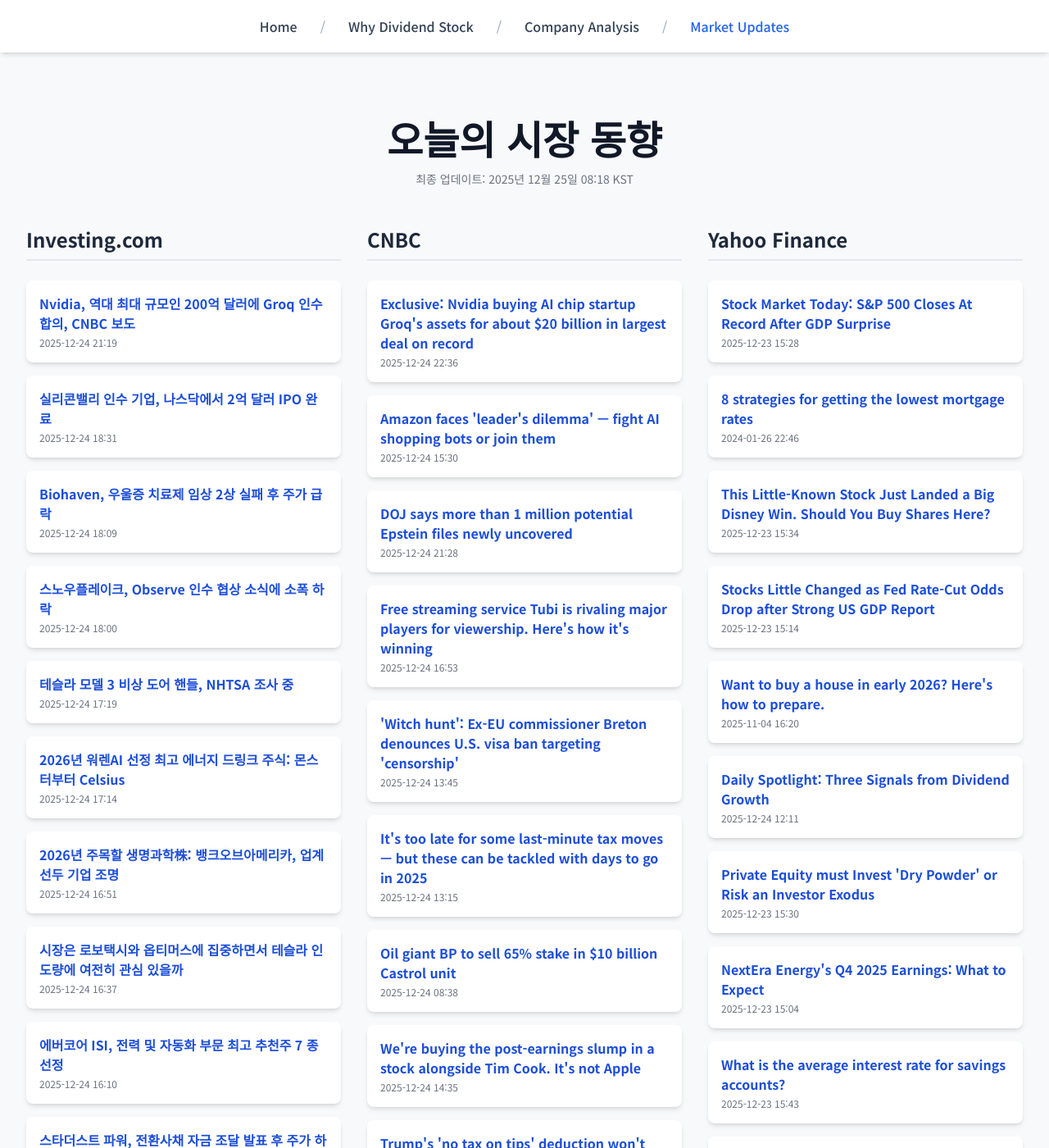
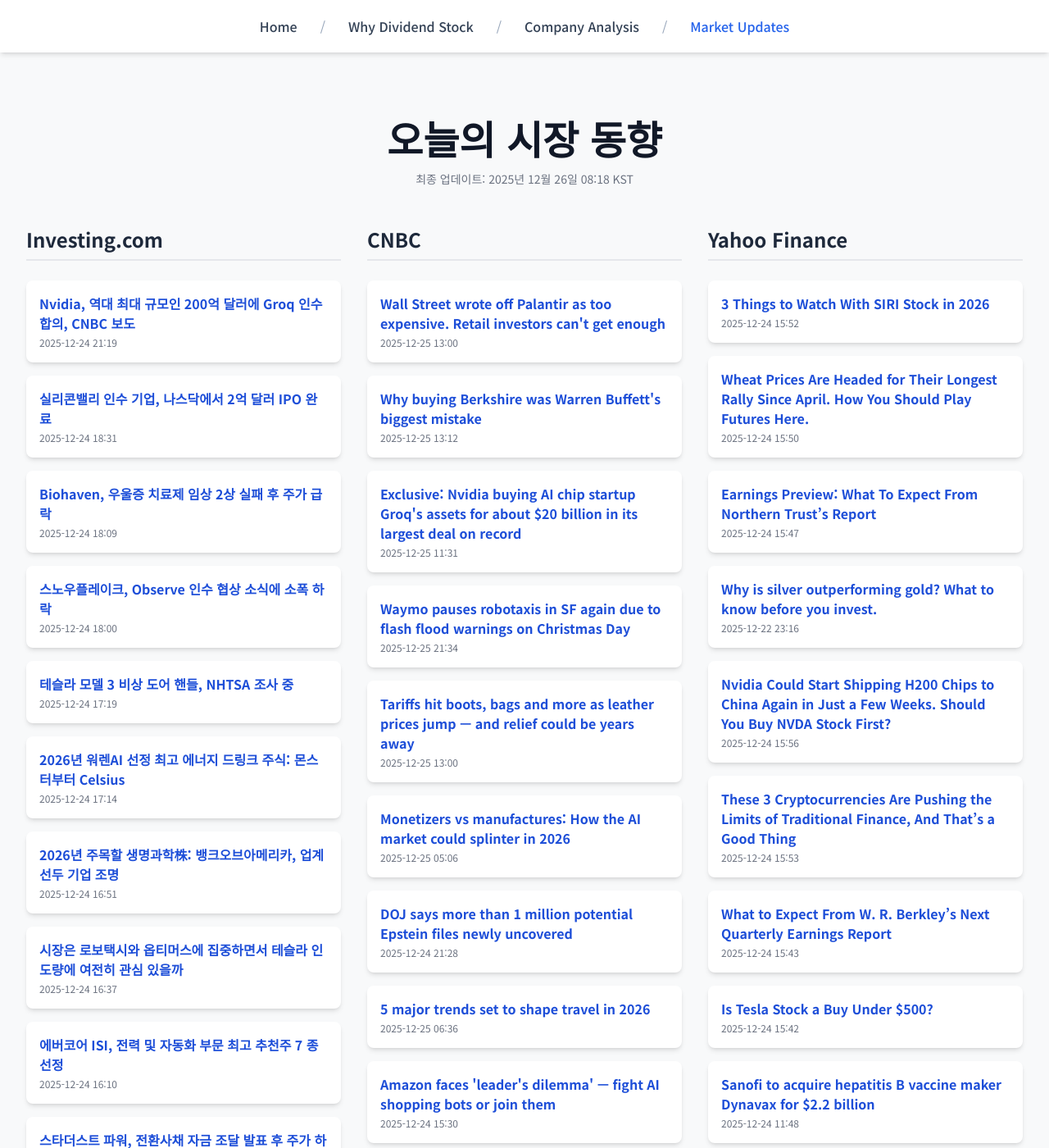
Before and after one commit to Kay-Hwang/my-company-analysis, a Jekyll site: the page built from market-updates.html, in a window 1280 px wide and 1400 px high. Shown: the whole window at 82% size. Built offline with Jekyll 4.4.1, drawn with Linux system fonts in a browser that asks for light colours; nearby versions of some CDN libraries; a script that is not in the unit is left out; some of the changed text lies outside the part shown.

Commit message:
Update daily data

```diff
--- a/_data/latest_data.json
+++ b/_data/latest_data.json
@@ -1,5 +1,5 @@
 {
-  "lastUpdated": "2025년 12월 25일 08:18 KST",
+  "lastUpdated": "2025년 12월 26일 08:18 KST",
   "news": {
     "investing": [
       {
@@ -65,10 +65,52 @@
     ],
     "cnbc": [
       {
-        "title": "Exclusive: Nvidia buying AI chip startup Groq's assets for about $20 billion in largest deal on record",
+        "title": "Wall Street wrote off Palantir as too expensive. Retail investors can't get enough",
+        "link": "https://www.cnbc.com/2025/12/25/palantir-retail-investors-valuation-karp.html",
+        "pubDate": "Thu, 25 Dec 2025 13:00:01 GMT",
+        "summary": "The stock, which made its market debut in 2020, is an indisputable star of the retail investing world."
+      },
+      {
+        "title": "Why buying Berkshire was Warren Buffett's biggest mistake",
+        "link": "https://www.cnbc.com/2025/12/25/why-buying-berkshire-was-warren-buffetts-biggest-mistake.html",
+        "pubDate": "Thu, 25 Dec 2025 13:12:55 GMT",
+        "summary": "As Warren Buffett goes into his last week as Berkshire Hathaway's CEO, a 2010 CNBC video clip has him explaining why buying the company was his biggest mistake."
+      },
+      {
+        "title": "Exclusive: Nvidia buying AI chip startup Groq's assets for about $20 billion in its largest deal on record",
         "link": "https://www.cnbc.com/2025/12/24/nvidia-buying-ai-chip-startup-groq-for-about-20-billion-biggest-deal.html",
-        "pubDate": "Wed, 24 Dec 2025 22:36:51 GMT",
+        "pubDate": "Thu, 25 Dec 2025 11:31:17 GMT",
         "summary": "Nvidia is making its largest purchase ever, acquiring assets from nine-year-old chip startup Groq for about $20 billion."
+      },
+      {
+        "title": "Waymo pauses robotaxis in SF again due to flash flood warnings on Christmas Day",
+        "link": "https://www.cnbc.com/2025/12/25/waymo-pauses-robotaxis-in-sf-again-due-to-flash-flood-warnings-on-christmas-day.html",
+        "pubDate": "Thu, 25 Dec 2025 21:34:07 GMT",
+        "summary": "Waymo again paused it robotaxi service, citing a flash flood warning on Christmas Day."
+      },
+      {
+        "title": "Tariffs hit boots, bags and more as leather prices jump — and relief could be years away",
+        "link": "https://www.cnbc.com/2025/12/25/leather-prices-tariffs-trump-boots-handbags-furniture-twisted-x.html",
+        "pubDate": "Thu, 25 Dec 2025 13:00:01 GMT",
+        "summary": "Leather prices are expected to continue rising in 2026 as Trump's tariffs crimple a global supply-chain while domestic manufacturing and cattle herds are down."
+      },
+      {
+        "title": "Monetizers vs manufactures: How the AI market could splinter in 2026",
+        "link": "https://www.cnbc.com/2025/12/25/how-the-ai-market-could-splinter-in-2026-.html",
+        "pubDate": "Thu, 25 Dec 2025 05:06:31 GMT",
+        "summary": "AI infrastructure firms are set to win from the evolution of once asset-light Big Tech firms."
+      },
+      {
+        "title": "DOJ says more than 1 million potential Epstein files newly uncovered",
+        "link": "https://www.cnbc.com/2025/12/24/epstein-files-senators-call-for-audit-into-dojs-release.html",
+        "pubDate": "Wed, 24 Dec 2025 21:28:47 GMT",
+        "summary": "A bipartisan group of Senators on Wednesday said the Trump administration violated the law by failing to release the records in full last week."
+      },
+      {
+        "title": "5 major trends set to shape travel in 2026",
+        "link": "https://www.cnbc.com/2025/12/25/5-major-trends-set-to-shape-travel-in-2026.html",
+        "pubDate": "Thu, 25 Dec 2025 06:36:23 GMT",
+        "summary": "Travel in 2026 is expected to emphasize less-traveled destinations, decision-free planning, wellness retreats, nostalgia trips & AI‑powered hotel stays."
       },
       {
         "title": "Amazon faces 'leader's dilemma' — fight AI shopping bots or join them",
@@ -77,114 +119,72 @@
         "summary": "Agents like OpenAI's Instant Checkout and Perplexity's Instant Buy threaten to reshape the e-commerce landscape."
       },
       {
-        "title": "DOJ says more than 1 million potential Epstein files newly uncovered",
-        "link": "https://www.cnbc.com/2025/12/24/epstein-files-senators-call-for-audit-into-dojs-release.html",
-        "pubDate": "Wed, 24 Dec 2025 21:28:47 GMT",
-        "summary": "A bipartisan group of Senators on Wednesday said the Trump administration violated the law by failing to release the records in full last week."
-      },
-      {
-        "title": "Free streaming service Tubi is rivaling major players for viewership. Here's how it's winning",
-        "link": "https://www.cnbc.com/2025/12/24/tubi-fox-streaming-free.html",
-        "pubDate": "Wed, 24 Dec 2025 16:53:21 GMT",
-        "summary": "Fox's Tubi outpaced Peacock and HBO Max for share of streaming minutes in Nielsen's November Gauge report."
-      },
-      {
-        "title": "'Witch hunt': Ex-EU commissioner Breton denounces U.S. visa ban targeting 'censorship'",
-        "link": "https://www.cnbc.com/2025/12/24/us-bans-visas-for-ex-eu-commissioner-over-alleged-censorship.html",
-        "pubDate": "Wed, 24 Dec 2025 13:45:42 GMT",
-        "summary": "The former EU commissioner and four anti-disinformation campaigners were the subject of U.S. travel sanctions."
-      },
-      {
-        "title": "It's too late for some last-minute tax moves — but these can be tackled with days to go in 2025",
-        "link": "https://www.cnbc.com/2025/12/24/last-minute-tax-moves-2025.html",
-        "pubDate": "Wed, 24 Dec 2025 13:15:02 GMT",
-        "summary": "There's still time to boost your refund or reduce your tax bill for 2025. But your last chance is Dec. 31."
-      },
-      {
-        "title": "Oil giant BP to sell 65% stake in $10 billion Castrol unit",
-        "link": "https://www.cnbc.com/2025/12/24/bp-to-sell-65percent-stake-in-10-billion-castrol-lubricants-to-stonepeak.html",
-        "pubDate": "Wed, 24 Dec 2025 08:38:34 GMT",
-        "summary": "The oil giant is looking to divest $20 billion of its assets by the end of 2027."
-      },
-      {
         "title": "We're buying the post-earnings slump in a stock alongside Tim Cook. It's not Apple",
         "link": "https://www.cnbc.com/2025/12/24/were-buying-the-post-earnings-slump-in-a-stock-alongside-tim-cook-its-not-apple.html",
         "pubDate": "Wed, 24 Dec 2025 14:35:21 GMT",
         "summary": "We're scooping up shares of struggling company on a confidence-inducing signal from the board of directors that a bottom could be forming."
-      },
-      {
-        "title": "Trump's 'no tax on tips' deduction won't benefit some tipped workers. Here's why",
-        "link": "https://www.cnbc.com/2025/12/23/no-tax-on-tips-who-benefits.html",
-        "pubDate": "Wed, 24 Dec 2025 14:32:41 GMT",
-        "summary": "Millions could be eligible for Trump's \"no tax on tips\" deduction for the upcoming tax season. But some workers won't benefit from the tax break, experts say."
-      },
-      {
-        "title": "Supreme Court rejects Trump's bid to send National Guard to Chicago",
-        "link": "https://www.cnbc.com/2025/12/23/supreme-court-trump-national-guard-chicago.html",
-        "pubDate": "Tue, 23 Dec 2025 21:57:17 GMT",
-        "summary": "In an unsigned decision released on Tuesday, the court said Trump lacked the authority to federalize troops in Chicago."
       }
     ],
     "yahoo": [
       {
-        "title": "Stock Market Today: S&P 500 Closes At Record  After GDP Surprise",
-        "link": "https://finance.yahoo.com/news/stock-market-today-p-500-152831702.html",
-        "pubDate": "2025-12-23T15:28:31Z",
-        "summary": "Stock Market Today: S&P 500 Closes At Record  After GDP Surprise"
+        "title": "3 Things to Watch With SIRI Stock in 2026",
+        "link": "https://finance.yahoo.com/news/3-things-watch-siri-stock-155200066.html",
+        "pubDate": "2025-12-24T15:52:00Z",
+        "summary": "3 Things to Watch With SIRI Stock in 2026"
       },
       {
-        "title": "8 strategies for getting the lowest mortgage rates",
-        "link": "https://finance.yahoo.com/personal-finance/mortgages/article/8-strategies-for-getting-the-lowest-mortgage-rates-224601064.html",
-        "pubDate": "2024-01-26T22:46:01Z",
-        "summary": "8 strategies for getting the lowest mortgage rates"
+        "title": "Wheat Prices Are Headed for Their Longest Rally Since April. How You Should Play Futures Here.",
+        "link": "https://finance.yahoo.com/news/wheat-prices-headed-longest-rally-155037133.html",
+        "pubDate": "2025-12-24T15:50:37Z",
+        "summary": "Wheat Prices Are Headed for Their Longest Rally Since April. How You Should Play Futures Here."
       },
       {
-        "title": "This Little-Known Stock Just Landed a Big Disney Win. Should You Buy Shares Here?",
-        "link": "https://finance.yahoo.com/news/little-known-stock-just-landed-153403383.html",
-        "pubDate": "2025-12-23T15:34:03Z",
-        "summary": "This Little-Known Stock Just Landed a Big Disney Win. Should You Buy Shares Here?"
+        "title": "Earnings Preview: What To Expect From Northern Trust’s Report",
+        "link": "https://finance.yahoo.com/news/earnings-preview-expect-northern-trust-154759235.html",
+        "pubDate": "2025-12-24T15:47:59Z",
+        "summary": "Earnings Preview: What To Expect From Northern Trust’s Report"
       },
       {
-        "title": "Stocks Little Changed as Fed Rate-Cut Odds Drop after Strong US GDP Report",
-        "link": "https://finance.yahoo.com/news/stocks-little-changed-fed-rate-151444636.html",
-        "pubDate": "2025-12-23T15:14:44Z",
-        "summary": "Stocks Little Changed as Fed Rate-Cut Odds Drop after Strong US GDP Report"
+        "title": "Why is silver outperforming gold? What to know before you invest.",
+        "link": "https://finance.yahoo.com/personal-finance/investing/article/why-is-silver-outperforming-gold-what-to-know-before-you-invest-231615030.html",
+        "pubDate": "2025-12-22T23:16:15Z",
+        "summary": "Why is silver outperforming gold? What to know before you invest."
       },
       {
-        "title": "Want to buy a house in early 2026? Here's how to prepare.",
-        "link": "https://finance.yahoo.com/personal-finance/mortgages/article/want-to-buy-a-house-in-the-first-half-of-2026-162052519.html",
-        "pubDate": "2025-11-04T16:20:52Z",
-        "summary": "Want to buy a house in early 2026? Here's how to prepare."
+        "title": "Nvidia Could Start Shipping H200 Chips to China Again in Just a Few Weeks. Should You Buy NVDA Stock First?",
+        "link": "https://finance.yahoo.com/news/nvidia-could-start-shipping-h200-155610642.html",
+        "pubDate": "2025-12-24T15:56:10Z",
+        "summary": "Nvidia Could Start Shipping H200 Chips to China Again in Just a Few Weeks. Should You Buy NVDA Stock First?"
       },
       {
-        "title": "Daily Spotlight: Three Signals from Dividend Growth",
-        "link": "https://finance.yahoo.com/research/reports/ARGUS_45685_MarketOutlook_1766578302000?yptr=yahoo&ncid=yahooproperties_plusresear_nm5q6ze1cei",
-        "pubDate": "2025-12-24T12:11:42Z",
-        "summary": "Daily Spotlight: Three Signals from Dividend Growth"
+        "title": "These 3 Cryptocurrencies Are Pushing the Limits of Traditional Finance, And That’s a Good Thing",
+        "link": "https://finance.yahoo.com/news/3-cryptocurrencies-pushing-limits-traditional-155321199.html",
+        "pubDate": "2025-12-24T15:53:21Z",
+        "summary": "These 3 Cryptocurrencies Are Pushing the Limits of Traditional Finance, And That’s a Good Thing"
       },
       {
-        "title": "Private Equity must Invest 'Dry Powder' or Risk an Investor Exodus",
-        "link": "https://finance.yahoo.com/news/private-equity-must-invest-dry-153000397.html",
-        "pubDate": "2025-12-23T15:30:00Z",
-        "summary": "Private Equity must Invest 'Dry Powder' or Risk an Investor Exodus"
+        "title": "What to Expect From W. R. Berkley’s Next Quarterly Earnings Report",
+        "link": "https://finance.yahoo.com/news/expect-w-r-berkley-next-154359688.html",
+        "pubDate": "2025-12-24T15:43:59Z",
+        "summary": "What to Expect From W. R. Berkley’s Next Quarterly Earnings Report"
       },
       {
-        "title": "NextEra Energy's Q4 2025 Earnings: What to Expect",
-        "link": "https://finance.yahoo.com/news/nextera-energys-q4-2025-earnings-150416635.html",
-        "pubDate": "2025-12-23T15:04:16Z",
-        "summary": "NextEra Energy's Q4 2025 Earnings: What to Expect"
+        "title": "Is Tesla Stock a Buy Under $500?",
+        "link": "https://finance.yahoo.com/news/tesla-stock-buy-under-500-154233923.html",
+        "pubDate": "2025-12-24T15:42:33Z",
+        "summary": "Is Tesla Stock a Buy Under $500?"
       },
       {
-        "title": "What is the average interest rate for savings accounts?",
-        "link": "https://finance.yahoo.com/news/average-interest-rate-savings-accounts-203543195.html",
-        "pubDate": "2025-12-23T15:43:37Z",
-        "summary": "What is the average interest rate for savings accounts?"
+        "title": "Sanofi to acquire hepatitis B vaccine maker Dynavax for $2.2 billion",
+        "link": "https://finance.yahoo.com/news/sanofi-acquire-hepatitis-b-vaccine-114414352.html",
+        "pubDate": "2025-12-24T11:48:23Z",
+        "summary": "Sanofi to acquire hepatitis B vaccine maker Dynavax for $2.2 billion"
       },
       {
-        "title": "Qualivian Investment Partners’ Updates on Moody’s (MCO)",
-        "link": "https://finance.yahoo.com/news/qualivian-investment-partners-updates-moody-145550068.html",
-        "pubDate": "2025-12-23T14:55:50Z",
-        "summary": "Qualivian Investment Partners’ Updates on Moody’s (MCO)"
+        "title": "The Bull vs. Bear Case for Silver and Gold",
+        "link": "https://finance.yahoo.com/news/bull-vs-bear-case-silver-155944474.html",
+        "pubDate": "2025-12-24T15:59:44Z",
+        "summary": "The Bull vs. Bear Case for Silver and Gold"
       }
     ]
   }
```
